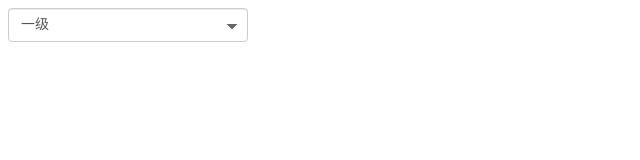
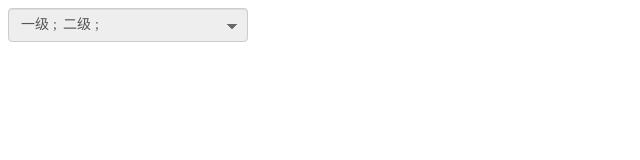
Before and after one commit to snayan/backselect, a website: page index.html in a window 1280 px wide. Shown: the whole page, without its empty margins (0-640 px from the left). Drawn offline with nearby package versions, Linux system fonts and the light colour scheme.

Commit message:
add disabled status

```diff
--- a/index.html
+++ b/index.html
@@ -21,7 +21,7 @@
     </style>
 </head>
 <body>
-<div id="example_01">
+<div id="example_01" >
 
 </div>
 <script>
@@ -63,7 +63,8 @@
             default: ['1', '2'],
             silent: true,
             itemCount: 1,
-//            itemType: 'backbone_check'
+            disabled:true,
+            itemType: 'backbone_check'
         };
         var roleSelect = new BackSelect(options);
         var otherView = new Backbone.View();
--- a/select.js
+++ b/select.js
@@ -1,7 +1,8 @@
-;(function (root, factory) {
+;
+(function(root, factory) {
     if (typeof define === "function" && define.amd) {
         // AMD (+ global for extensions)
-        define(["underscore", "jquery", "backbone"], function (_, $, Backbone) {
+        define(["underscore", "jquery", "backbone"], function(_, $, Backbone) {
             return (root.BackSelect = factory(_, $, Backbone));
         });
     } else if (typeof exports === "object") {
@@ -11,15 +12,16 @@
         // Browser
         root.BackSelect = factory(root._, root.$, root.Backbone);
     }
-})(this, function (_, $, Backbone) {
+})(this, function(_, $, Backbone) {
 
     var defaults = {
-        itemCount: null,//每行显示个数
-        itemType: 'backbone_radio',//选择类型，backbone_radio:单选，backbone_check:多选,
-        placeholder: '',//同input的placeholder功能
-        default: null,//默认值
-        silent: false,//设置默认值时是否触发改变事件,
-        empty: false//单选时是否加空选择项，默认为false
+        itemCount: null, //每行显示个数
+        itemType: 'backbone_radio', //选择类型，backbone_radio:单选，backbone_check:多选,
+        placeholder: '', //同input的placeholder功能
+        default: null, //默认值
+        silent: false, //设置默认值时是否触发改变事件,
+        empty: false, //单选时是否加空选择项，默认为false
+        disabled: false //是否禁止选择，默认为否
     };
 
     var BackSelect = Backbone.View.extend({
@@ -29,21 +31,21 @@
             'click li.select_item': '_select'
         },
 
-        initialize: function (options) {
+        initialize: function(options) {
             this.options = options;
             this._initVariable(options);
             this._initInEl();
         },
 
-        render: function () {
+        render: function() {
             return this;
         },
 
         //初始化变量
-        _initVariable: function (options) {
-            this.params = _.extend({}, defaults, _.pick(options, 'itemCount', 'itemType', 'placeholder', 'default', 'silent', 'empty'));
+        _initVariable: function(options) {
+            this.params = _.extend({}, defaults, _.pick(options, 'itemCount', 'itemType', 'placeholder', 'default', 'silent', 'empty', 'disabled'));
             this._itemtmp = _.template("<li class='select_item <%= className %> ' data-type='<%= itemType %>'  data-value='<%= value %>' data-name='<%= name %>' ><% if(itemType==='backbone_check') {%><label></label><% } %><%= name %></li>");
-            this.collection = this.collection.map(function (model) {
+            this.collection = this.collection.map(function(model) {
                 return model.toJSON();
             });
             this._timestamp = new Date().getTime();
@@ -57,12 +59,16 @@
         },
 
         //初始化元素
-        _initInEl: function () {
+        _initInEl: function() {
             var _isRadio = this.params.itemType === 'backbone_radio';
             this.$inel = $('<div class="backbone_select" id="' + this._uniqueID + '">');
             this.$el.html(this.$inel);
             //bug:修复图标显示问题，改成$inel的after元素
             // this.$inel.append('<img class="xiala" src="src/ic_xiala.png">');
+            //bug:修复增加禁止状态
+            if (this.$el.hasClass('disabled') || this.params.disabled) {
+                this.$inel.addClass('disabled');
+            }
             this.$p = $('<p>');
             this.$inel.append(this.$p);
             var collection = this.collection;
@@ -122,11 +128,13 @@
         },
 
         //自适应宽度
-        _autoWidth: function ($list, maxWidth) {
+        _autoWidth: function($list, maxWidth) {
             var itemCount = this.params.itemCount;
             this.$inel.width(this.$el.width() - 34);
             if (this.params.itemType === 'backbone_radio') {
-                $list.css({padding: 0});
+                $list.css({
+                    padding: 0
+                });
                 $list.find('li.select_item').width(Math.max(maxWidth, this.$el.width() - 30));
             } else {
                 maxWidth = maxWidth + 10;
@@ -143,7 +151,7 @@
         },
 
         //自适应高度
-        _autoHeight: function () {
+        _autoHeight: function() {
             var $list = this.$inel.find('ul.select_list');
             var uTop = $list.offset().top;
             var uHeight = $list.height();
@@ -153,11 +161,11 @@
         },
 
         //设置值
-        _setValue: function (vals, silent, isDefault, isClickAll) {
+        _setValue: function(vals, silent, isDefault, isClickAll) {
             if (!$.isArray(vals)) {
                 vals = [vals];
             }
-            vals = vals.filter(function (v) {
+            vals = vals.filter(function(v) {
                 return v !== null && v !== void 0 && this._maps.hasOwnProperty(v);
             }, this);
             if (!vals.length) {
@@ -194,7 +202,7 @@
                 this.$p.html('<span class="placeholder">' + this.params.placeholder + '</span>')
             }
             this.$inel.attr('title', _names.join(';'));
-            this.$inel.find('li.select_item').removeClass('selected').filter(function () {
+            this.$inel.find('li.select_item').removeClass('selected').filter(function() {
                 return ~$.inArray($(this).data('value') + '', _values);
             }).addClass('selected');
 
@@ -208,10 +216,10 @@
         },
 
         //触发改变事件
-        _triggerChange: function (old, isDefault) {
+        _triggerChange: function(old, isDefault) {
             if (old.values.join() !== this._values.join()) {
                 var _isRadio = this.params.itemType === 'backbone_radio';
-                setTimeout(function () {
+                setTimeout(function() {
                     this.trigger('changed', {
                         name: _isRadio ? old.names[0] : old.names,
                         value: _isRadio ? old.values[0] : old.values
@@ -224,9 +232,12 @@
         },
 
         //显示或隐藏
-        _dropdown: function (e) {
+        _dropdown: function(e) {
             e.preventDefault();
             var $target = $(e.target);
+            if (this.$inel.hasClass('disabled') || this.params.disabled) {
+                return false;
+            }
             if ($target.hasClass('select_list')) {
                 return false;
             }
@@ -242,11 +253,14 @@
         },
 
         //内部选择事件
-        _select: function (e) {
+        _select: function(e) {
             e.preventDefault();
             var _isRadio = this.params.itemType === 'backbone_radio';
             var $target = $(e.target);
             var val, isClickAll = false;
+            if (this.$inel.hasClass('disabled') || this.params.disabled) {
+                return false;
+            }
             if (!_isRadio && !$target.is('label')) {
                 return false;
             }
@@ -270,10 +284,12 @@
         },
 
         //body点击事件处理
-        _listenToBody: function () {
+        _listenToBody: function() {
             var hasDropDown = this.$inel.hasClass('opened');
             if (hasDropDown) {
-                $('body').on('click.' + this._uniqueID, {uniqueID: this._uniqueID}, function (e) {
+                $('body').on('click.' + this._uniqueID, {
+                    uniqueID: this._uniqueID
+                }, function(e) {
                     var uniqueID = e.data.uniqueID;
                     var $target = $(e.target);
                     var isInel = $target.hasClass('backbone_select');
@@ -293,12 +309,12 @@
         },
 
         //解除body点击事件监听
-        _offToBody: function () {
+        _offToBody: function() {
             $('body').off('click.' + this._uniqueID)
         },
 
         //向数组里增加或减少值
-        _toggle: function (list, value, isRemove) {
+        _toggle: function(list, value, isRemove) {
             var _index = list.indexOf(value);
             if (!~_index) {
                 return list.push(value);
@@ -310,7 +326,7 @@
         },
 
         //清空
-        clean: function () {
+        clean: function() {
             this.undelegateEvents();
             this.$inel.find('ul.select_list').empty();
 
@@ -325,7 +341,7 @@
         },
 
         //移除
-        remove: function () {
+        remove: function() {
             this._offToBody();
             this.undelegateEvents();
             Backbone.View.prototype.remove.call(this);
--- a/src/select.css
+++ b/src/select.css
@@ -11,6 +11,12 @@ div.backbone_select {
     -webkit-box-shadow: inset 0 1px 1px rgba(0, 0, 0, 0.075);
     transition: border-color ease-in-out 0.15s, box-shadow ease-in-out 0.15s;
     -webkit-transition: border-color ease-in-out 0.15s, box-shadow ease-in-out 0.15s;
+}
+
+div.backbone_select.disabled{
+  background: #eeeeee !important;
+  opacity: 1 !important;
+  cursor: not-allowed !important;
 }
 
 div.backbone_select.opened {
```
Also changed, not shown: README.md.
